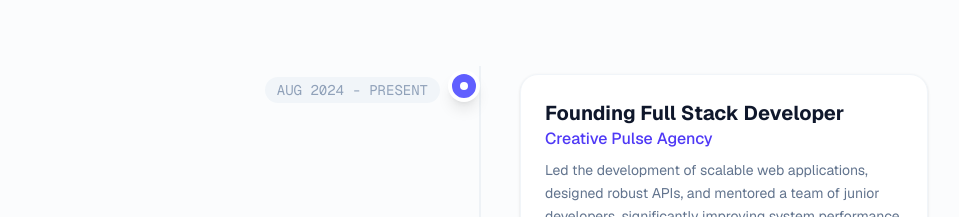
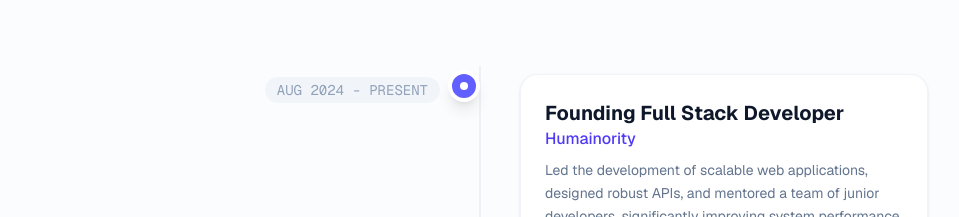
Before and after one commit to saumaykilla/portfolio, a Next.js app: page / in a window 1280 px wide. Shown: the part 3160-3377 px from the top of the page, without its empty margins (160-1119 px from the left). Built offline with nearby package versions, Linux system fonts and the light colour scheme; some icons are missing.

Commit message:
Update company name in experience entry

```diff
--- a/components/Timeline.tsx
+++ b/components/Timeline.tsx
@@ -5,7 +5,7 @@ const EXPERIENCE = [
       {
     id: 2,
     role: "Founding Full Stack Developer",
-    company: "Creative Pulse Agency",
+    company: "Humainority",
     period: "AUG 2024 - PRESENT",
     description:
       "Led the development of scalable web applications, designed robust APIs, and mentored a team of junior developers, significantly improving system performance.",
```
